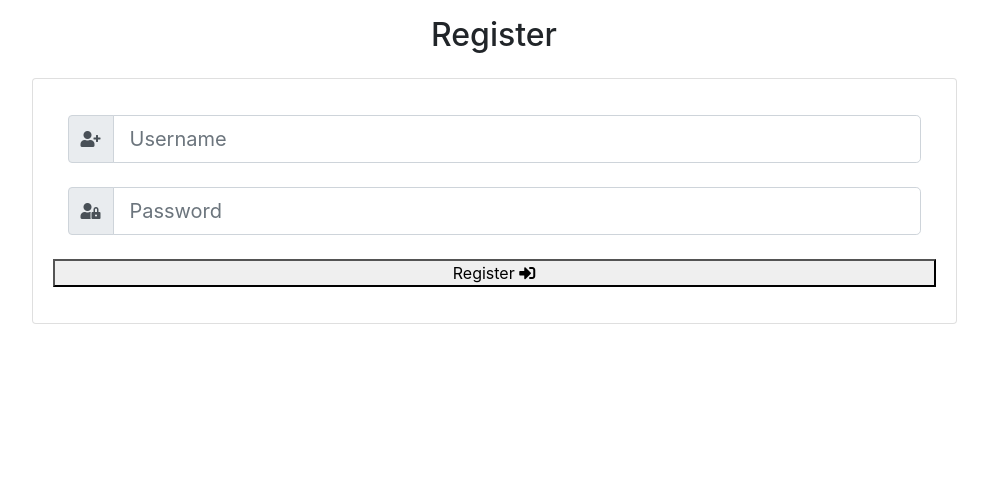
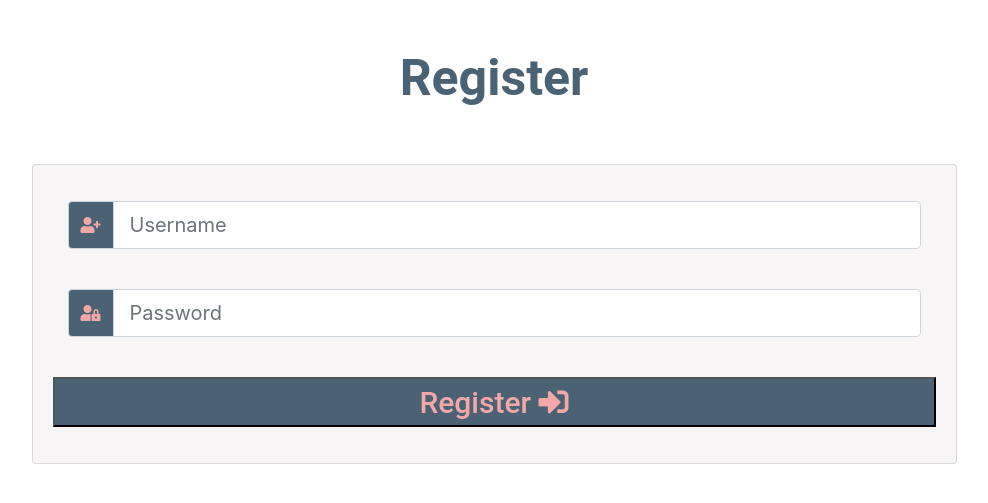
Before and after one commit to nahed2019/jobpass-ms3, a Flask app: page /register in a window 1280 px wide. Shown: the part 96-599 px from the top of the page, without its empty margins (146-1134 px from the left). Run offline with Flask 2, Linux system fonts and the light colour scheme; some libraries are stand-ins or nearby versions.

Commit message:
styling register page and flash msg

```diff
--- a/static/css/style.css
+++ b/static/css/style.css
@@ -6,9 +6,18 @@
   box-sizing: border-box;
 }
 
+.flashes{
+  background-color: #f3a7a7;
+  max-height: 50px;
+  padding: 10px 5px;
+  font-family: "Roboto", sans-serif;
+  font-weight: 400;
+
+}
+
 /* ------------------------------------------------NAVBAR */
-.nav-bg{
-    background-color: #4a6274;
+.nav-bg {
+  background-color: #4a6274;
 }
 
 .navbar-brand {
@@ -27,3 +36,36 @@
   font-size: 25px;
   padding-left: 5px;
 }
+
+/* ------------------------------------------------NAVBAR */
+
+.custum-card{
+    background-color:rgb(247, 245, 245) ;
+}
+
+.icon-color {
+  color: #f3a7a7;
+  background-color: #4a6274;
+  size: 32px;
+}
+
+.btn-large {
+  color: #f3a7a7;
+  background-color: #4a6274;
+  height: 50px;
+  font-family: "Roboto", sans-serif;
+  font-weight: 500;
+  font-size: 30px;
+}
+
+.btn-large:hover, .btn-large:focus {
+    color: #4a6274;
+  background-color: #f3a7a7;
+}
+
+.h2-color {
+  color: #4a6274;
+  font-family: "Roboto", sans-serif;
+  font-weight: 700;
+  font-size: 50px;
+}
--- a/templates/base.html
+++ b/templates/base.html
@@ -79,8 +79,8 @@
       <!-- flash messages -->
       {% with messages = get_flashed_messages() %} {% if messages %} {% for
       message in messages %}
-      <div class="row flashes">
-        <h4 class="center-align">{{ message }}</h4>
+      <div class="row flashes justify-content-center">
+        <h4 >{{ message }}</h4>
       </div>
       {% endfor %} {% endif %} {% endwith %}
     </section>
--- a/templates/register.html
+++ b/templates/register.html
@@ -1,8 +1,8 @@
 {% extends "base.html" %} {% block content %}
 
-    <h2 class="text-center p-3" >Register</h2>
+    <h2 class="text-center p-5 h2-color " >Register</h2>
 
-<div class="justify-content-center card col-md-10 offset-md-1">
+<div class="justify-content-center card col-md-10 offset-md-1 custum-card">
 <div class="card-body">
   <form class="card-text" method="POST" action="{{ url_for('register') }}">
     <div class="form-group">
@@ -10,9 +10,9 @@
       <div class="row align-items-center">
         <div class="col-12 pt-3">
           <label class="sr-only" for="username">Username</label>
-          <div class="input-group mb-2">
+          <div class="input-group mb-4">
             <div class="input-group-prepend">
-              <div class="input-group-text">
+              <div class="input-group-text icon-color">
                 <i class="fas fa-user-plus"></i>
               </div>
             </div>
@@ -34,9 +34,9 @@
       <div class="row align-items-center">
         <div class="col-12 pt-3">
           <label class="sr-only" for="password">Password</label>
-          <div class="input-group mb-2">
+          <div class="input-group mb-4">
             <div class="input-group-prepend">
-              <div class="input-group-text">
+              <div class="input-group-text icon-color">
                 <i class="fas fa-user-lock"></i>
               </div>
             </div>
```
